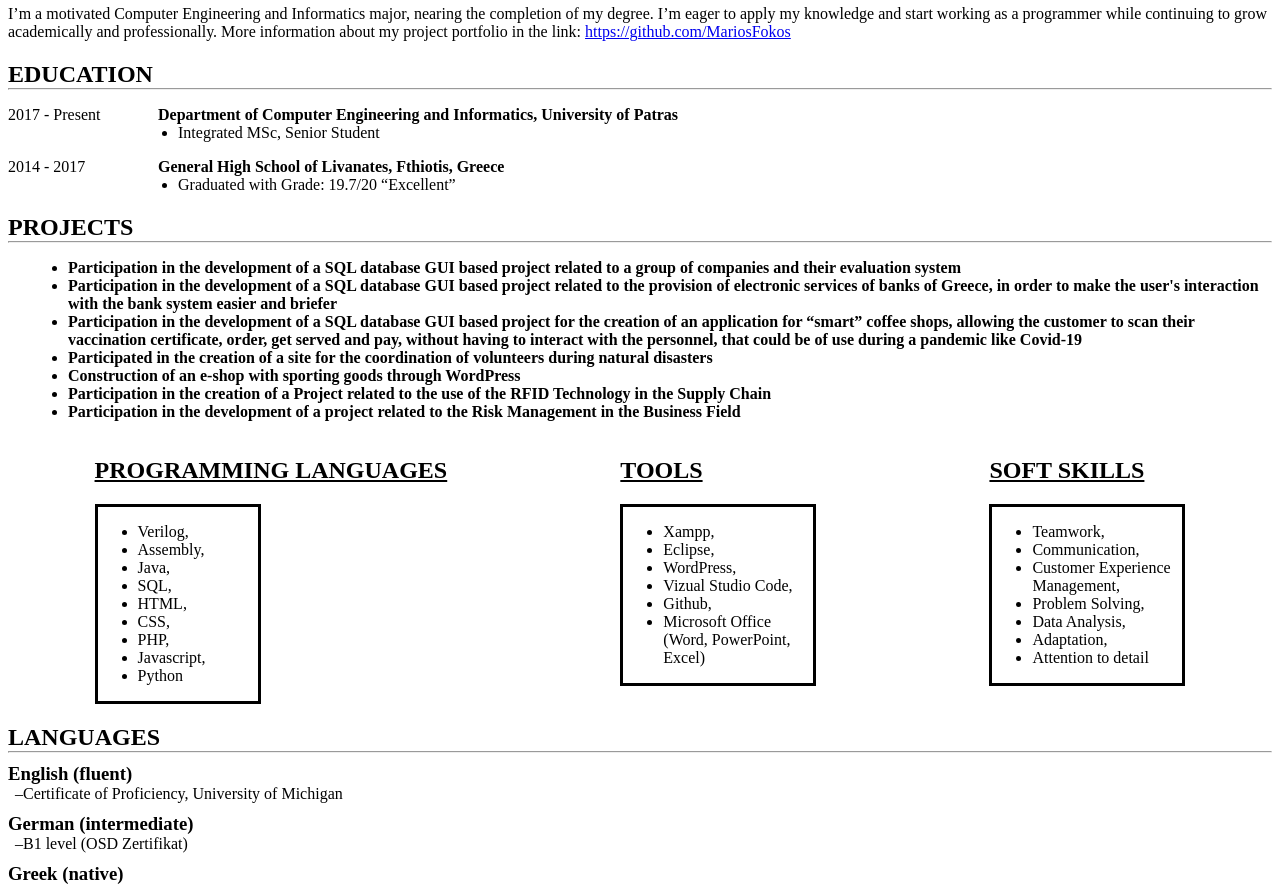
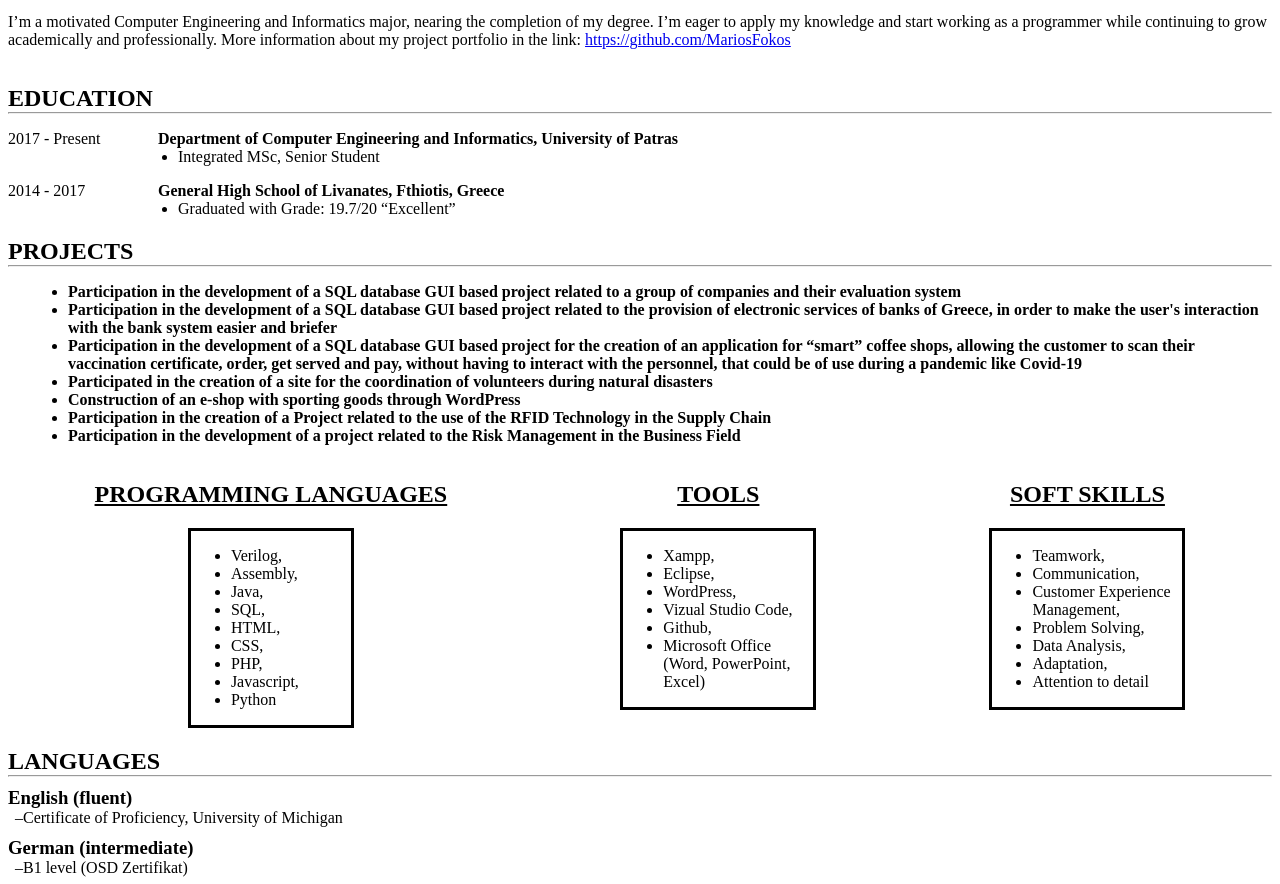
Before and after one commit to MariosFokos/MyResume, a plain HTML site: page index.html in a window 1280 px wide. Shown: the part 87-971 px from the top of the page. Drawn offline with Linux system fonts and the light colour scheme.

Commit message:
Update index.html

```diff
--- a/index.html
+++ b/index.html
@@ -8,6 +8,7 @@
   </head>
 
   <body>
+    <div style="display: flex;flex-direction: column;">
       <div>
         <h1 style="text-align: center;margin-bottom: 0px;">MARIOS FOKOS</h1>
         <p style="text-align: center;margin: 0%;">V. Kornarou 57, Patras, 26442, Greece ● mariosfokos6@gmail.com ● 6986318942</p>
@@ -64,9 +65,10 @@
         </ul>
       </div>
 
-    <div style="display: flex;justify-content: space-around;">
       <div>
-        <h2 style="text-decoration: underline;">PROGRAMMING LANGUAGES</h2>
+        <div style="display: flex;justify-content: space-around;flex-wrap: wrap;">
+          <div style="display: flex;flex-direction: column; align-items: center;justify-content: baseline;">
+            <h2 style="text-decoration: underline;size: ;">PROGRAMMING LANGUAGES</h2>
             <div style="border: solid black ;display: inline-block;width: 160px;">
               <ul>
                 <li>Verilog,</li>
@@ -81,7 +83,7 @@
               </ul>
             </div>
           </div>
-      <div>
+          <div style="display: flex;flex-direction: column; align-items: center;">
             <h2 style="text-decoration: underline;">TOOLS </h2>
             <div style="border: solid black ;display: inline-block;width: 190px;">
               <ul>
@@ -94,7 +96,7 @@
               </ul>
             </div>
           </div>
-      <div>
+          <div style="display: flex;flex-direction: column; align-items: center;">
             <h2 style="text-decoration: underline;">SOFT SKILLS </h2>
             <div style="border: solid black ;display: inline-block;width: 190px;">
               <ul>
@@ -109,6 +111,8 @@
             </div>
           </div>
         </div>
+      </div>
+
 
       <div>
         <h2 style="margin-bottom: 0px;">LANGUAGES</h2>
@@ -146,6 +150,10 @@
             </div>
           </div>
         </div>
+      </div>
+    </div>
+
+
 
   </body>
 
```
Lines whose indentation alone changed are shown as unchanged.
